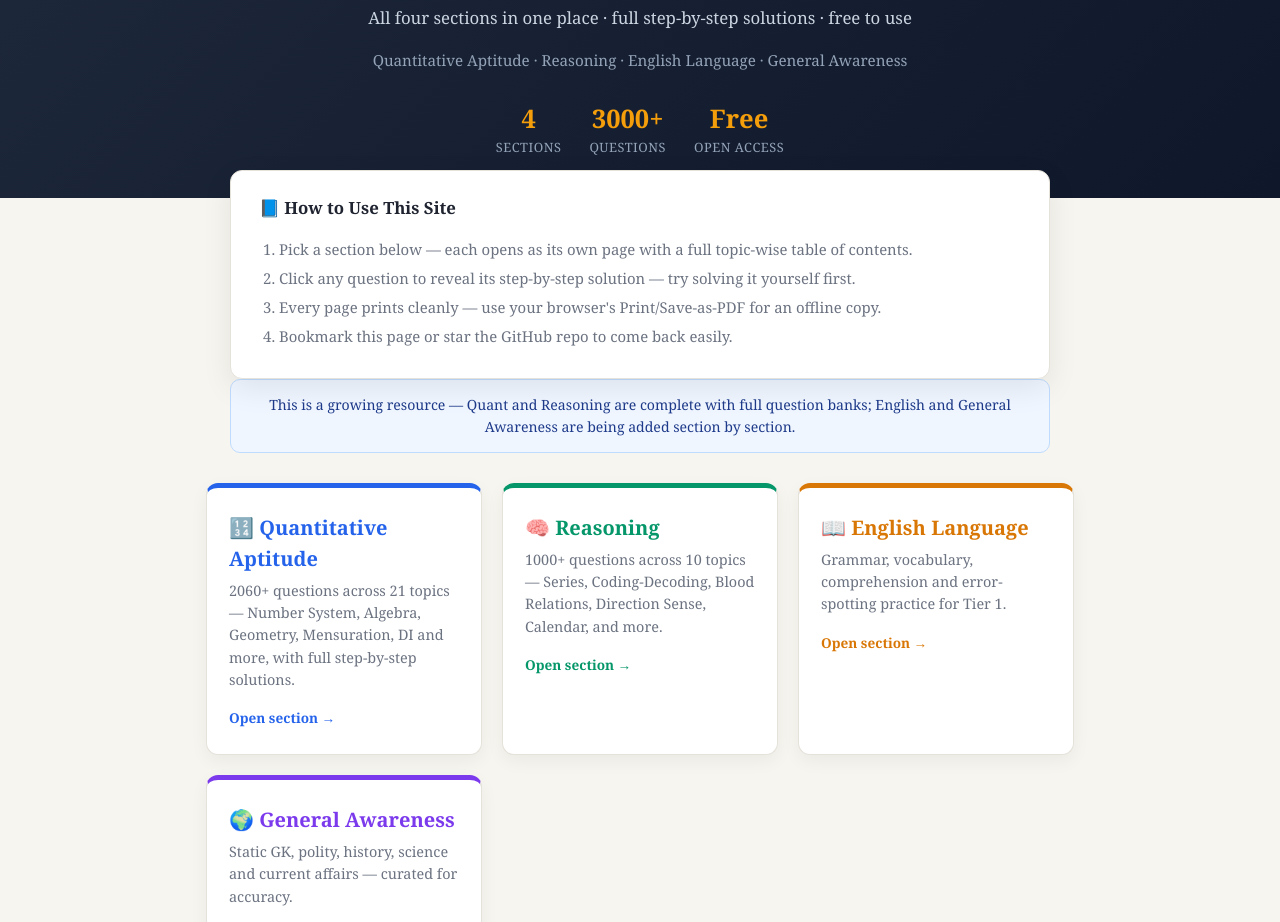
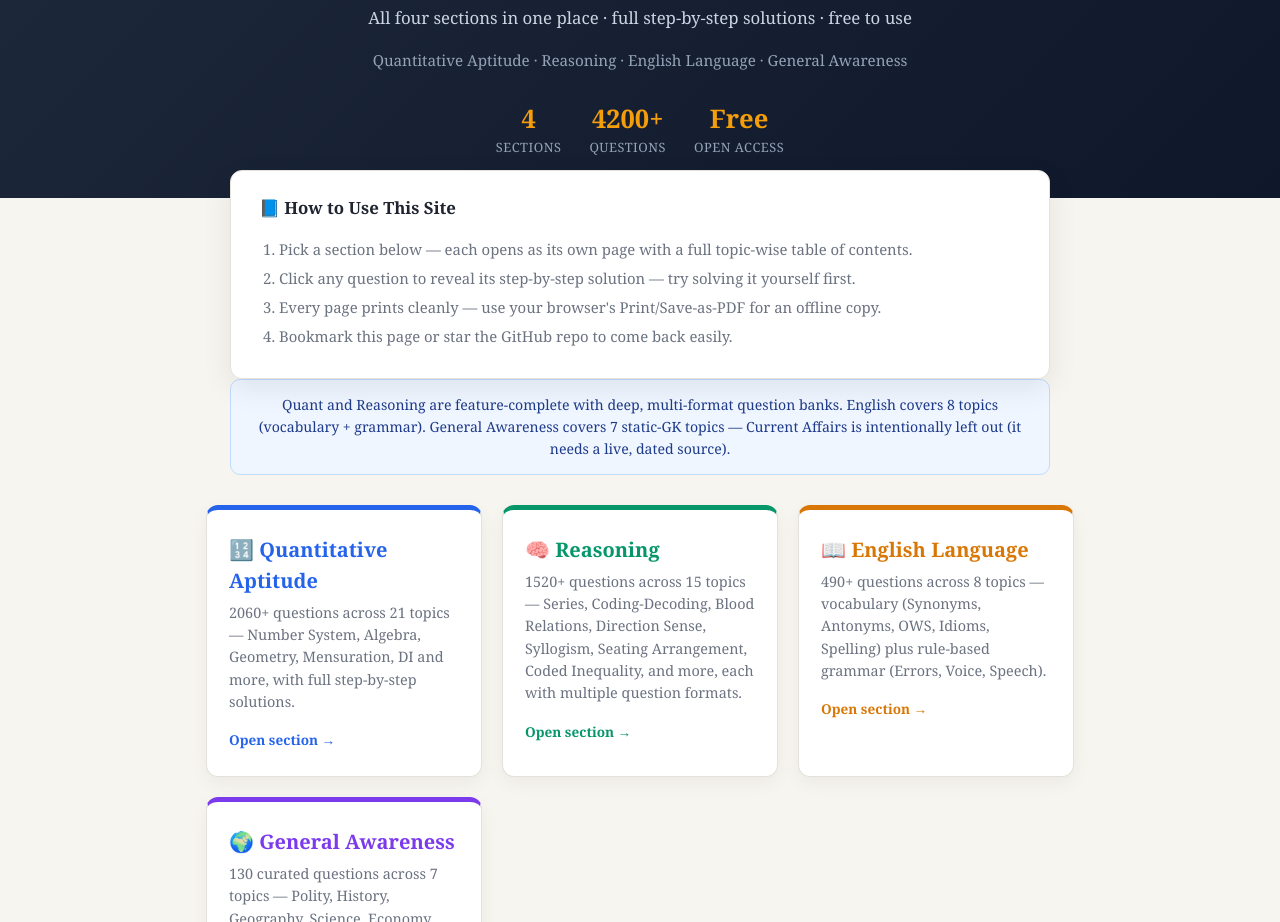
Before and after one commit to nanaji-garikina/SSC-CGL, a plain HTML site: page index.html in a window 1280 px wide. Shown: the part 206-1128 px from the top of the page. Drawn offline with Linux system fonts and the light colour scheme.

Commit message:
index.html
Updated question counts and descriptions for various subjects.

```diff
--- a/index.html
+++ b/index.html
@@ -94,7 +94,7 @@
   <p class="meta">Quantitative Aptitude · Reasoning · English Language · General Awareness</p>
   <div class="stats">
     <div class="stat"><div class="num">4</div><div class="label">Sections</div></div>
-    <div class="stat"><div class="num">3000+</div><div class="label">Questions</div></div>
+    <div class="stat"><div class="num">4200+</div><div class="label">Questions</div></div>
     <div class="stat"><div class="num">Free</div><div class="label">Open Access</div></div>
   </div>
 </div>
@@ -109,7 +109,7 @@
   </ol>
 </div>
 
-<div class="progress-note">This is a growing resource — Quant and Reasoning are complete with full question banks; English and General Awareness are being added section by section.</div>
+<div class="progress-note">Quant and Reasoning are feature-complete with deep, multi-format question banks. English covers 8 topics (vocabulary + grammar). General Awareness covers 7 static-GK topics — Current Affairs is intentionally left out (it needs a live, dated source).</div>
 
 <div class="subject-grid">
   <a class="subject-card" href="quant.html" style="--c:#2563eb">
@@ -119,17 +119,17 @@
   </a>
   <a class="subject-card" href="reasoning.html" style="--c:#059669">
     <h2>🧠 Reasoning</h2>
-    <p>1000+ questions across 10 topics — Series, Coding-Decoding, Blood Relations, Direction Sense, Calendar, and more.</p>
+    <p>1520+ questions across 15 topics — Series, Coding-Decoding, Blood Relations, Direction Sense, Syllogism, Seating Arrangement, Coded Inequality, and more, each with multiple question formats.</p>
     <span class="go">Open section →</span>
   </a>
   <a class="subject-card" href="english.html" style="--c:#d97706">
     <h2>📖 English Language</h2>
-    <p>Grammar, vocabulary, comprehension and error-spotting practice for Tier 1.</p>
+    <p>490+ questions across 8 topics — vocabulary (Synonyms, Antonyms, OWS, Idioms, Spelling) plus rule-based grammar (Errors, Voice, Speech).</p>
     <span class="go">Open section →</span>
   </a>
   <a class="subject-card" href="ga.html" style="--c:#7c3aed">
     <h2>🌍 General Awareness</h2>
-    <p>Static GK, polity, history, science and current affairs — curated for accuracy.</p>
+    <p>130 curated questions across 7 topics — Polity, History, Geography, Science, Economy, Sports, and Static GK, verified for accuracy.</p>
     <span class="go">Open section →</span>
   </a>
 </div>
```
